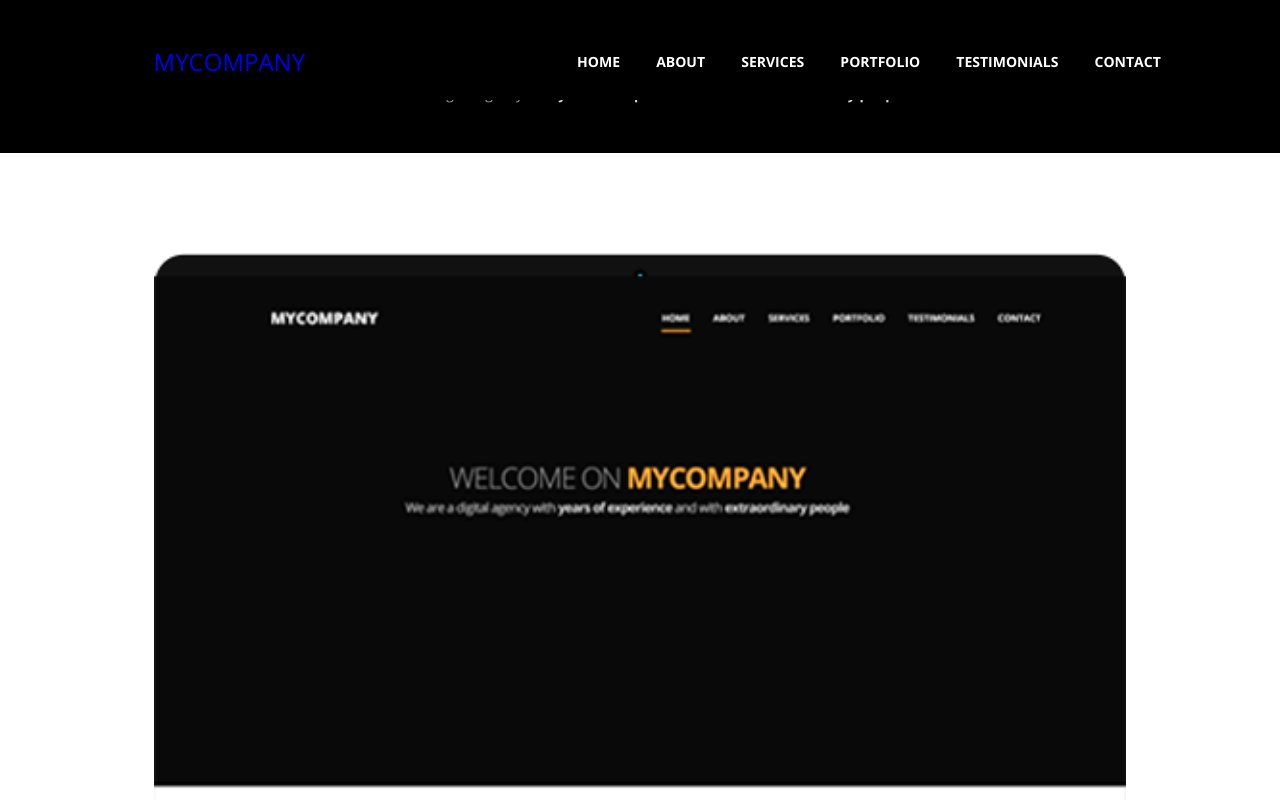
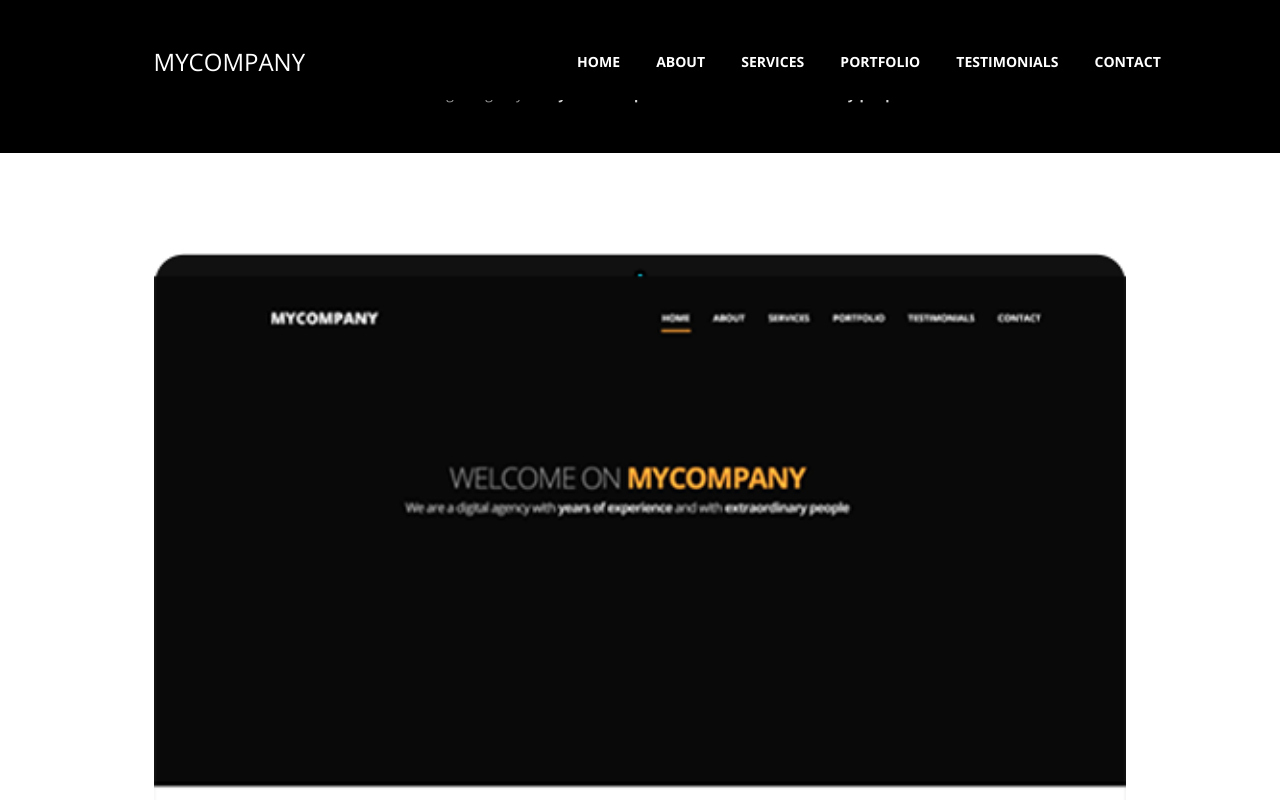
Before and after one commit to BaNdiTos0/readySite, a plain HTML site: page index.html in a window 1280 px wide. Shown: the top 800 px of the page. Drawn offline with nearby package versions, Linux system fonts and the light colour scheme.

Commit message:
Edit 2
2

```diff
--- a/style.css
+++ b/style.css
@@ -31,6 +31,9 @@ header {
     font-size: 24px;
     margin-left: 12%;
     margin-top: 45px;
+}
+.header__logo a{
+    color: white;
 }
 
 nav {
```
